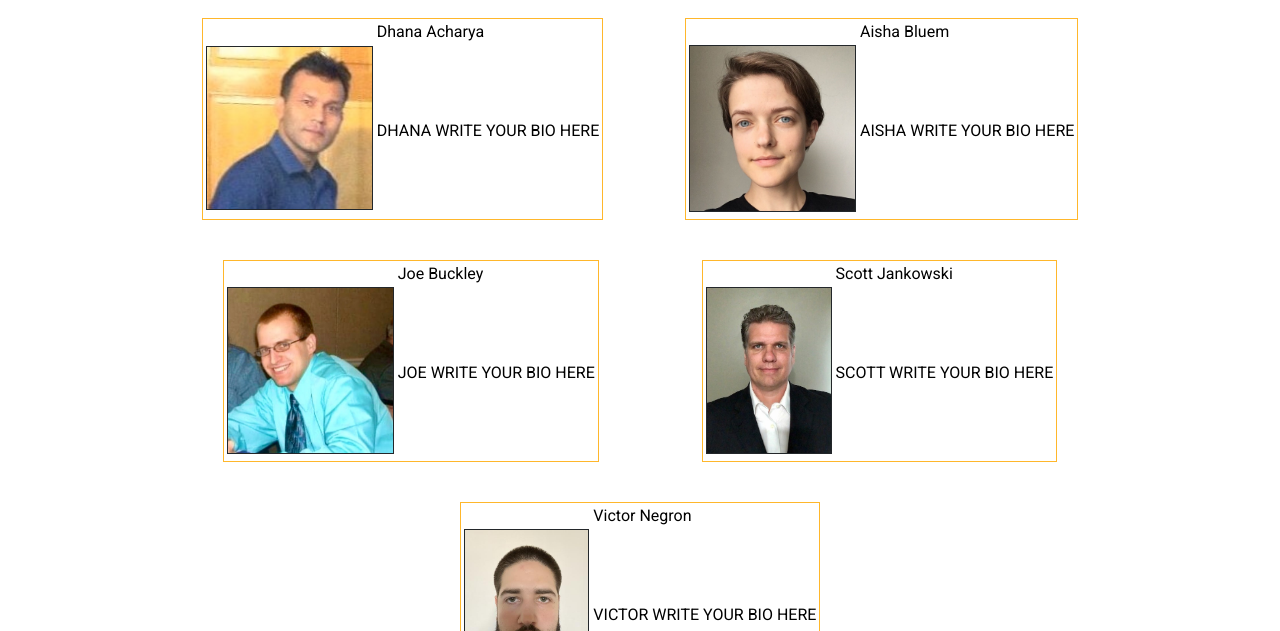
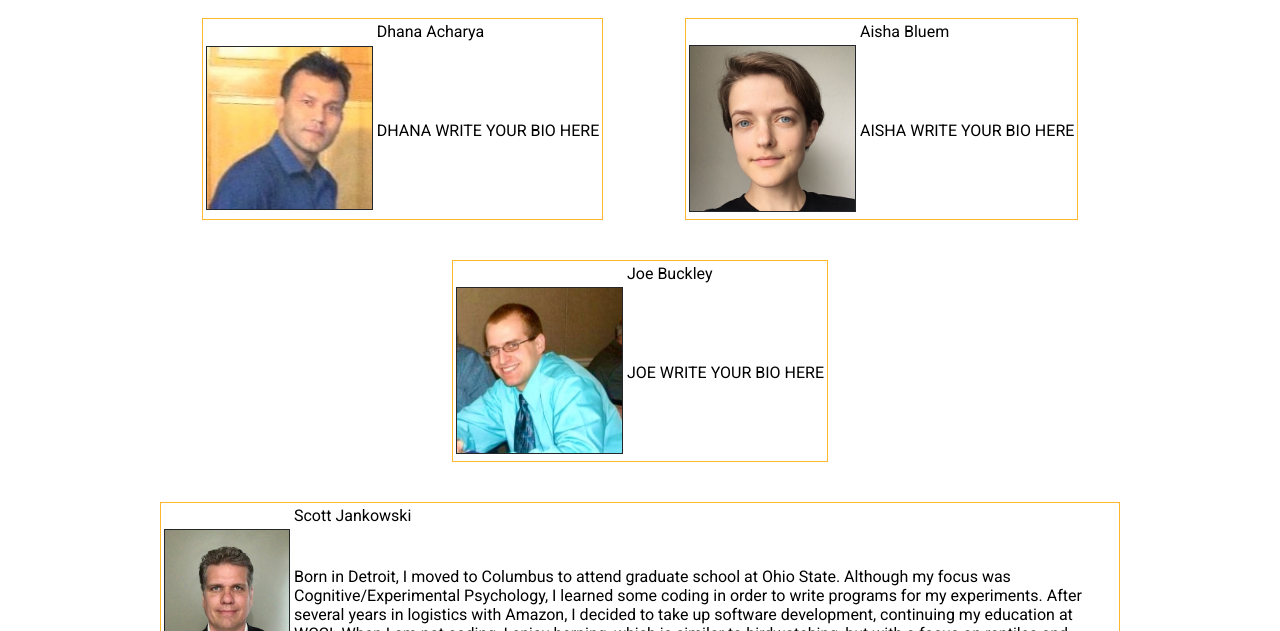
Before and after one commit to 2022-April-Java-PT-Classroom/team-6-bird-watchers-jpa, a plain HTML site: page src/main/resources/static/pages/about.html in a window 1280 px wide. Shown: the part 169-800 px from the top of the page. Drawn offline with Linux system fonts and the light colour scheme.

Commit message:
added Bio to About Us

```diff
--- a/src/main/resources/static/pages/about.html
+++ b/src/main/resources/static/pages/about.html
@@ -71,7 +71,11 @@
       <tr>
         <td><img src="../images/developers/scott.png"></td>
         <td>
-          SCOTT WRITE YOUR BIO HERE
+          Born in Detroit, I moved to Columbus to attend graduate school at Ohio State. Although my focus was
+          Cognitive/Experimental Psychology, I learned some coding in order to write programs for my experiments.
+          After several years in logistics with Amazon, I decided to take up software development, continuing my
+          education at WCCI. When I am not coding, I enjoy herping, which is similar to birdwatching, but with
+          a focus on reptiles and amphibians.
         </td>
       </tr>
     </table>
```
